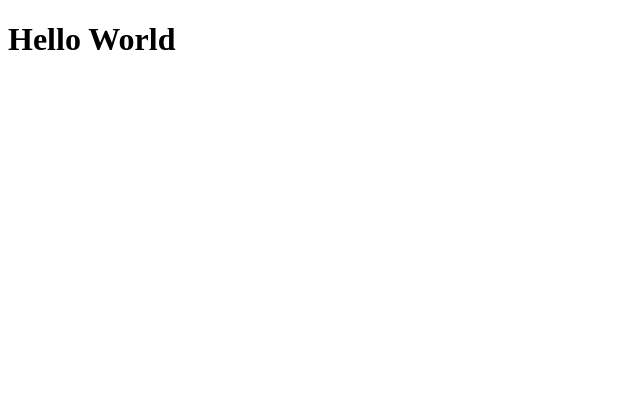
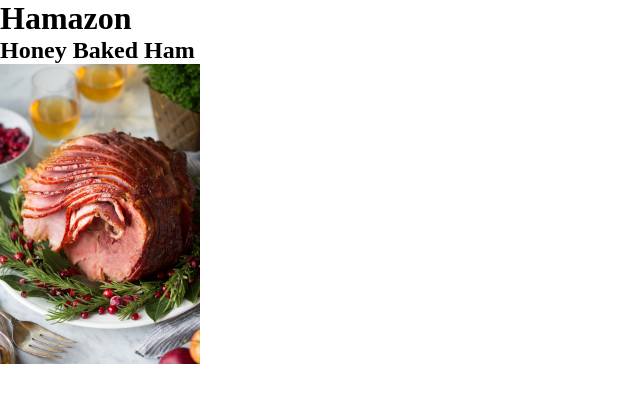
Before and after one commit to thaitommytran/f23-deployment-lab-tt, a plain HTML site: page public/index.html in a window 1280 px wide. Shown: the whole page, without its empty margins (0-640 px from the left). Drawn offline with Linux system fonts and the light colour scheme.

Commit message:
updated header and image

```diff
--- a/public/index.html
+++ b/public/index.html
@@ -8,7 +8,9 @@
     <title>Deployment Lab</title>
   </head>
   <body>
-      <h1>Hello World</h1>
+      <h1>Hamazon</h1>
+        <h2>Honey Baked Ham</h2>
+        <img src="./img/ham.jpg" alt="ham">
 
 
     <script src="main.js"></script>
--- a/public/styles.css
+++ b/public/styles.css
@@ -0,0 +1,9 @@
+* {
+  margin: 0;
+  padding: 0;
+  box-sizing: border-box;
+}
+
+img {
+  width: 200px;
+}
```
Also changed, not shown: public/img/ham.jpg (added).
